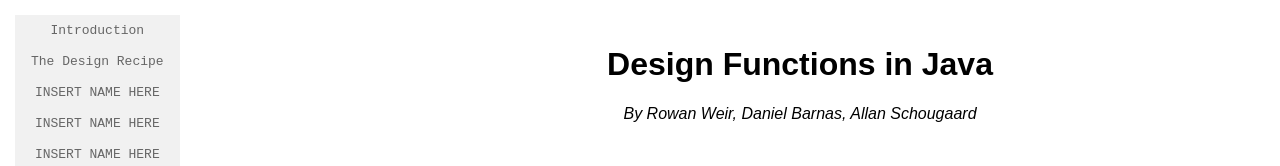
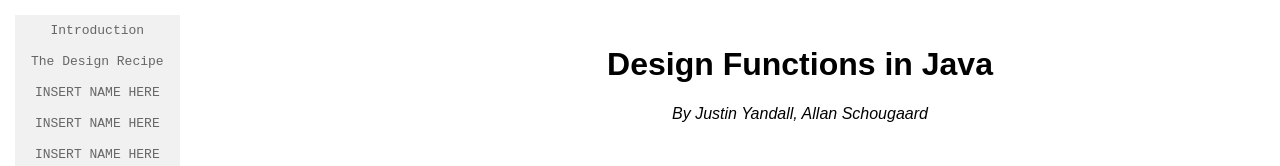
Before and after one commit to Mesa-Racketeers/java-designing-methods, a plain HTML site: page index.html in a window 1280 px wide. Shown: the top 166 px of the page. Drawn offline with Linux system fonts and the light colour scheme.

Commit message:
Update index.html
Also updated names!

```diff
--- a/index.html
+++ b/index.html
@@ -30,7 +30,7 @@
             Design Functions in Java
 	  </h1>
           <p style="text-align:center;">
-            <i>By Rowan Weir, Daniel Barnas, Allan Schougaard</i>
+            <i>By Justin Yandall, Allan Schougaard</i>
           </p>
 	</div>
 
```
